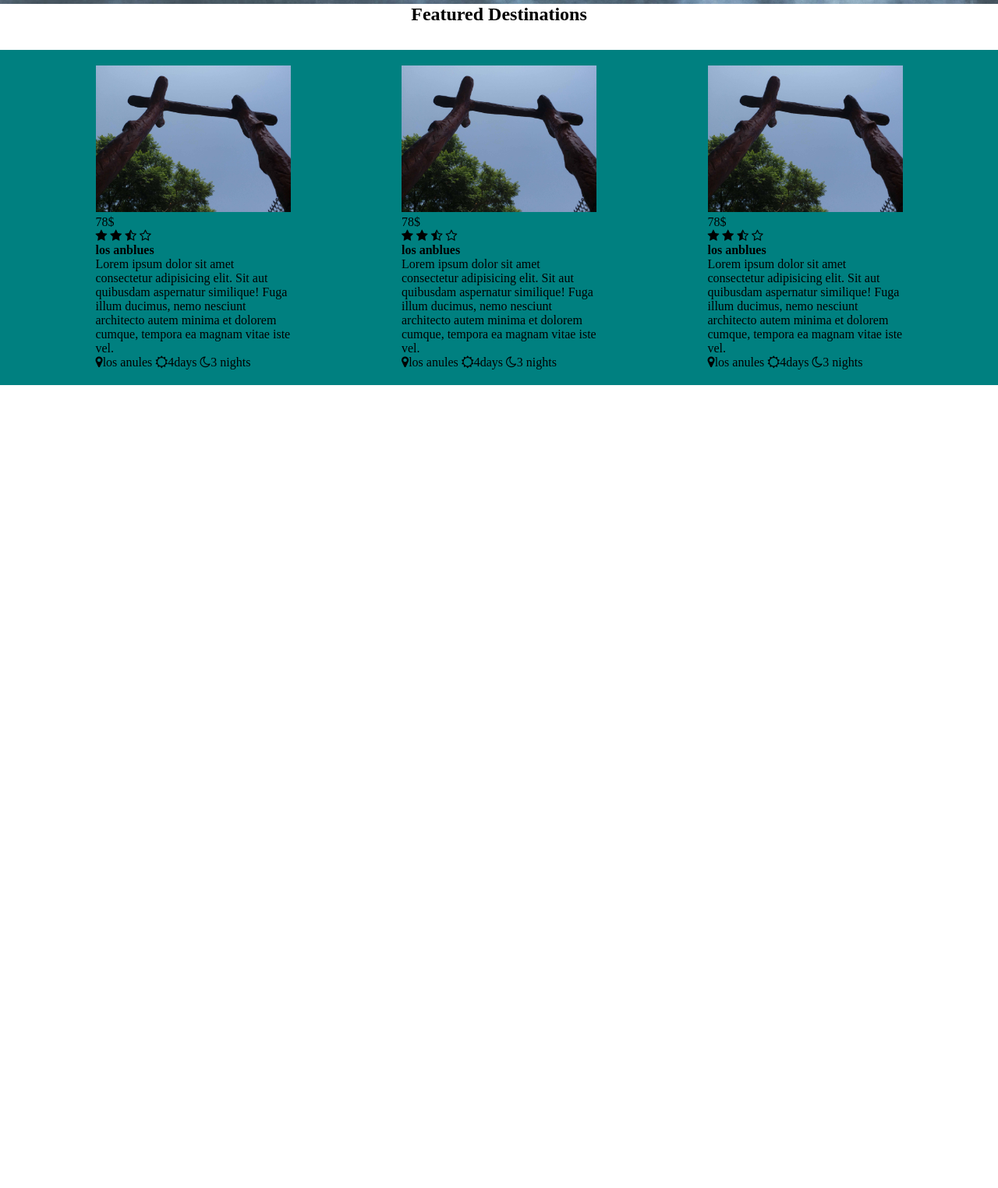
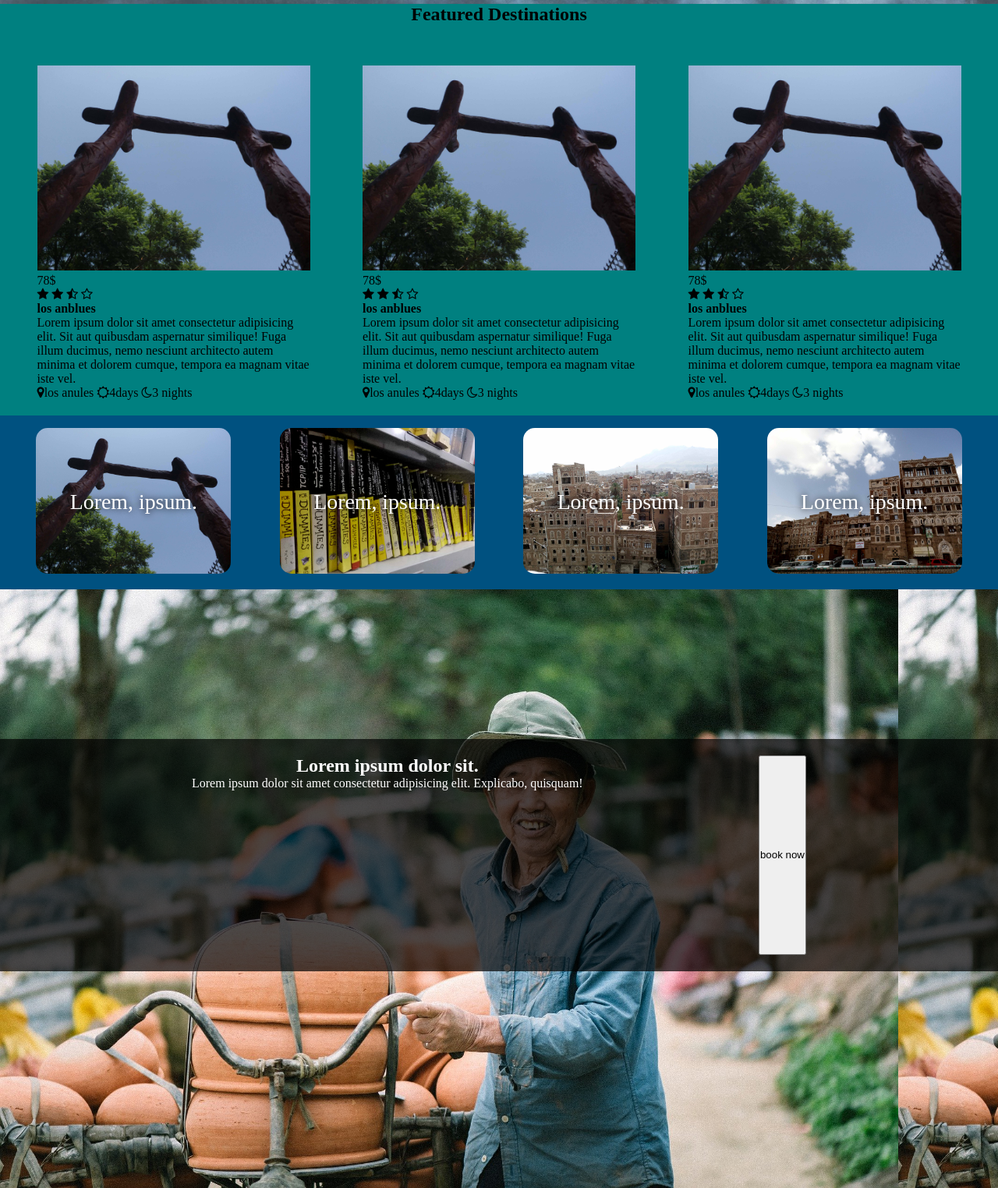
Before and after one commit to Salwa-mansour/travellandingpage, a plain HTML site: page 2ndrtaining/index.html in a window 1280 px wide. Shown: the part 395-1919 px from the top of the page at 78% size. Before the commit the page ends 889 px from the top, so only its background shows below. Drawn offline with Linux system fonts and the light colour scheme.

Commit message:
using flexbox

```diff
--- a/2ndrtaining/index.html
+++ b/2ndrtaining/index.html
@@ -110,6 +110,38 @@
         </div>
     </section>
        <!-- //////////---------------------------------////// -->
-    <section></section>
+    <section class="gallery">
+        <div class="container">
+            <div class="gallery-item">
+                <img src="../imgs/1.jpg" style="width: 100%;" alt="">
+                <p>Lorem, ipsum.</p>
+            </div>
+            <div class="gallery-item">
+                <img src="../imgs/2.jpg" style="width: 100%;" alt="">
+                <p>Lorem, ipsum.</p>
+            </div>
+            <div class="gallery-item">
+                <img src="../imgs/3.jpg" style="width: 100%;" alt="">
+                <p>Lorem, ipsum.</p>
+            </div>
+            <div class="gallery-item">
+                <img src="../imgs/4.jpg" style="width: 100%;" alt="">
+                <p>Lorem, ipsum.</p>
+            </div>
+        </div>
+    </section>
+    <!-- ////////////////////------------------------------//////////////// -->
+    <section class="banner">
+        <div class="banner-highlights">
+            <div class="container">
+                <div class="b-txt">
+                     <h2>Lorem ipsum dolor sit.</h2>
+                <p>Lorem ipsum dolor sit amet consectetur adipisicing elit. Explicabo, quisquam!</p>
+                </div>
+                <button class="booking-btn">book now</button>
+            </div>
+        </div>
+    </section>
+    <!-- ///////////////////-------------------///////////// -->
 </body>
 </html>
--- a/2ndrtaining/style.css
+++ b/2ndrtaining/style.css
@@ -5,13 +5,13 @@
 /*-------------header styelings---------------*/
 .header{
     height: 50vh;
-    min-height: 30px;
+    /* max-height: 360px; */
     width: 100%;
     background-image: linear-gradient(rgba(255,255,255,0.233),rgba(255,255,255,0.233)),url(../imgs/background1.1.jpg);
     background-size: cover;
     background-position: bottom right;
     /* text-align: center; */
-    /* background-attachment: fixed; */
+    background-attachment: fixed;
 }
 .header .logo {
     color: #fff;
@@ -82,35 +82,79 @@
     background-image: linear-gradient(rgb(175, 174, 236),blue);
 }
 /* ----------------Fearuers section ------------- */
-/* ////////////////////////////////// */
+/* /////////////////flex box styleings///////////////// */
 .container{
     display: flex;
   width: 100%;
     flex-wrap: wrap;
-    background-color: teal;
+
     justify-content: space-around;
 }
+
+@media screen and (min-width:1240px){
+    .container{
+        justify-content: space-evenly;
+    }
 }
-.features{
-    /* padding: 1.2rem; */
+.main-f-box{
+    /* min-width: 200px;
+    max-width: 360px; */
+    max-width: 350px;
+    padding: 1.25rem;
 }
 .features h1{
     text-align: center;
     padding-bottom: 2rem;
 }
-.main-f-box{
-    /* min-width: 200px;
-    max-width: 360px; */
-    width: 250px;
-    padding: 1.25rem;
+
+/* /////////////////------///////////////////////////// */
+/* here complete the feature section tylings ans positniong */
+.features{
+      background-color: teal;
 }
-@media screen and (min-width:477px){
-    .container{
-        /* justify-content: space-around; */
-    }
+/* ---------------------------------------------------- */
+.gallery{
+    position: relative;
+    /* height: 1000px; */
+    /* width: 100%; */
+      background-color: rgb(0, 81, 128);
+    /* text-align: center; */
 }
-@media screen and (min-width:1240px){
-    .container{
-        justify-content: space-evenly;
-    }
+.gallery-item{
+
+    position: relative;
+    width: 100%;
+    max-width: 250px;
+    margin: 1rem;
 }
+.gallery-item img{
+    border-radius: 15px;
+}
+.gallery-item p {
+    position: absolute;
+    top: 50%;
+    left: 50%;
+    transform: translate3d(-50%,-50%,0);
+    color: white;
+    text-shadow: 0 0 10px black;
+    font-size: calc(1.5rem + .3vw);
+
+    white-space: nowrap;
+}
+/* ------------------banner------------------------- */
+.banner{
+    padding: 15% 0;
+    position: relative;
+    height: 30vw;
+    background-image: url(../imgs/background2.jpg);
+    background-size: contain;
+    background-attachment: fixed;
+}
+.banner-highlights{
+    background-color: rgba(0, 0, 0, 0.699);
+    color: #fff;
+    padding: calc(.8rem + .5rem);
+    text-align: center;
+    height: 20vw;
+    display: flex;
+}
```
